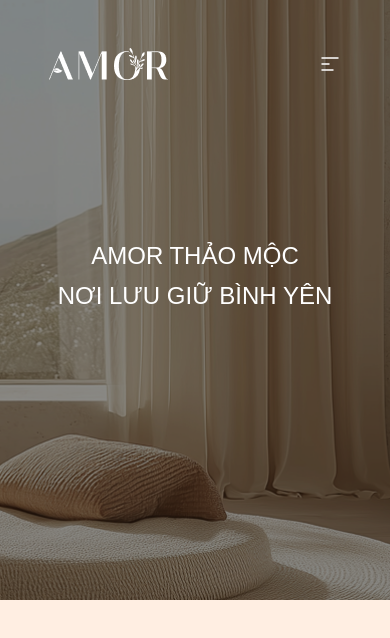
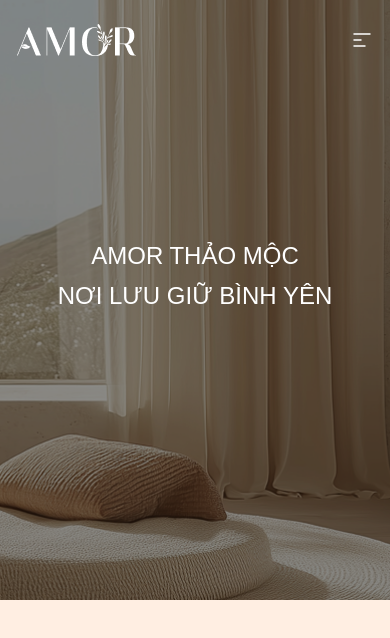
Before and after one commit to Nvduc0301/AMOR, a Next.js app: page / in a window 390 px wide. Shown: the top 638 px of the page. Built offline with nearby package versions, Linux system fonts and the light colour scheme.

Commit message:
[AMOR] fix bug

```diff
--- a/src/components/Header.tsx
+++ b/src/components/Header.tsx
@@ -44,7 +44,7 @@ export default function Header({ variant }: HeaderProps) {
       <header
         className={`
             fixed top-0 left-0 right-0 z-50 transition-all duration-300
-            px-8 py-6 flex justify-between items-center
+            md:px-8 md:py-6 p-0 flex justify-between items-center
             ${
               scrolled
                 ? isDark
```
